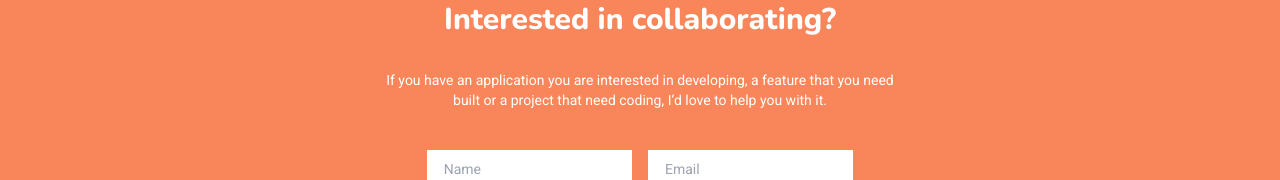
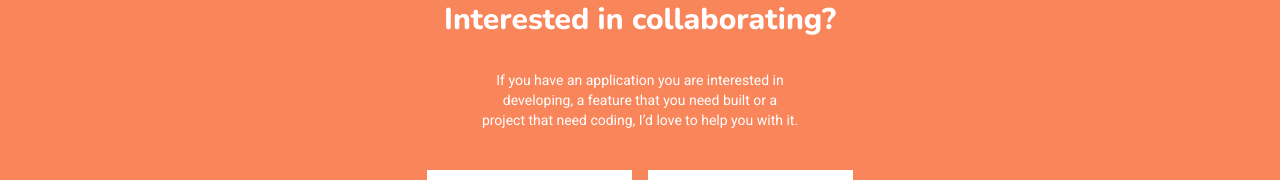
Before and after one commit to Dejan-Teofilovic/Portfolio-react-tailwind, a React (Create React App) app: page / in a window 1280 px wide. Shown: the part 1322-1502 px from the top of the page. Built offline with nearby package versions, Linux system fonts and the light colour scheme.

Commit message:
Update the width of text in contact section

```diff
--- a/src/components/Contact/Contact.js
+++ b/src/components/Contact/Contact.js
@@ -9,7 +9,7 @@ class Contact extends Component {
         <h4 className="text-white text-3xl font-extrabold font-display mb-8">
           Interested in collaborating?
         </h4>
-        <p className="text-white text-sm max-w-lg m-auto mb-10">
+        <p className="text-white text-sm w-1/4 m-auto mb-10">
           If you have an application you are interested in developing, a feature
           that you need built or a project that need coding, I’d love to help
           you with it.
```
